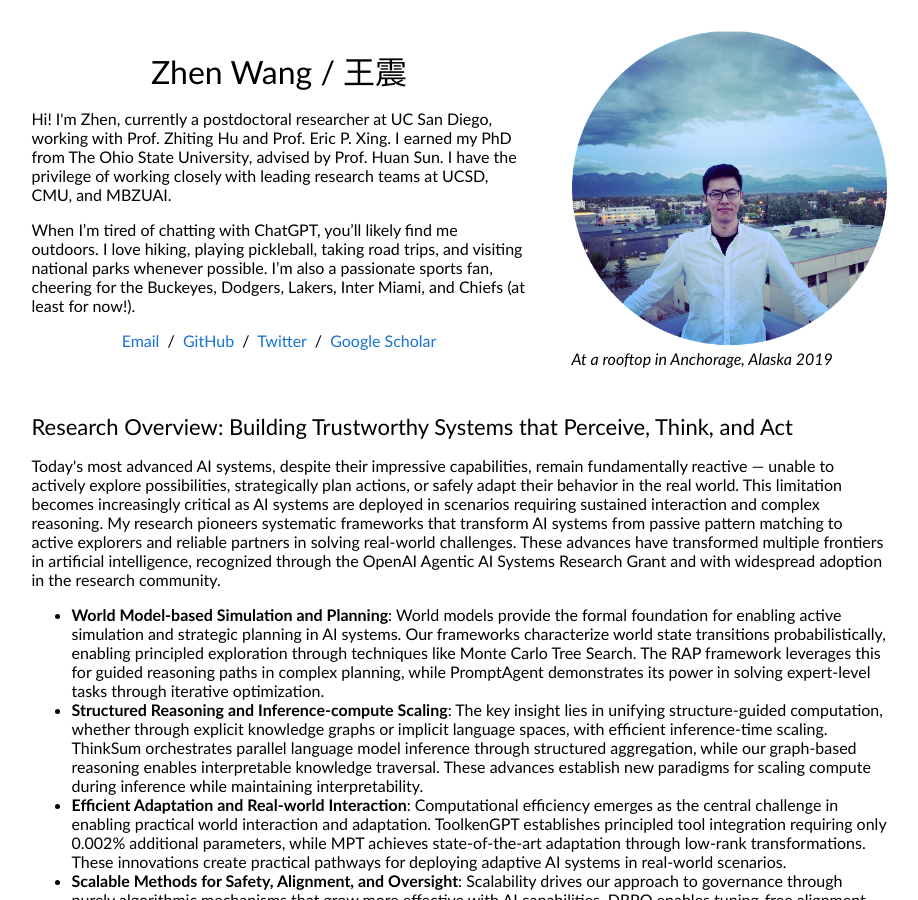
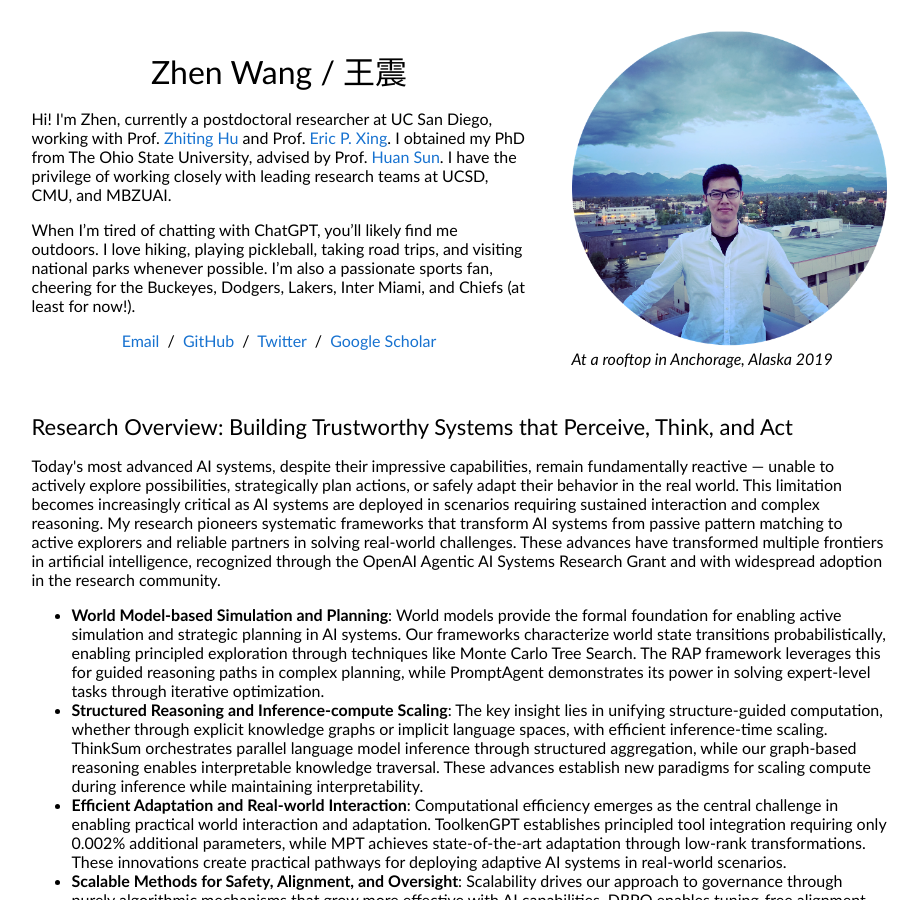
Before and after one commit to zhenwang9102/zhenwang9102.github.io, a Jekyll site: the page built from _posts/2019-06-02-venue.markdown, in a window 1280 px wide and 900 px high. Shown: the whole window, without its empty margins (181-1099 px from the left). Built offline with Jekyll 4.4.1, drawn with Linux system fonts in a browser that asks for light colours; some of the changed text lies outside the part shown.

Commit message:
Update default.html

```diff
--- a/_layouts/default.html
+++ b/_layouts/default.html
@@ -57,7 +57,7 @@
                 Zhen Wang / 王震
               </h1>
               <p>
-                Hi! I'm Zhen, currently a postdoctoral researcher at UC San Diego, working with Prof. Zhiting Hu and Prof. Eric P. Xing. I earned my PhD from The Ohio State University, advised by Prof. Huan Sun. I have the privilege of working closely with leading research teams at UCSD, CMU, and MBZUAI.
+                Hi! I'm Zhen, currently a postdoctoral researcher at UC San Diego, working with Prof. <a href="https://zhiting.ucsd.edu/">Zhiting Hu</a> and Prof. <a href="https://mbzuai.ac.ae/study/faculty/professor-eric-xing/">Eric P. Xing</a>. I obtained my PhD from The Ohio State University, advised by Prof. <a href="https://cse.osu.edu/people/sun.397">Huan Sun</a>. I have the privilege of working closely with leading research teams at UCSD, CMU, and MBZUAI.
               </p>
 
               <p>
@@ -90,7 +90,7 @@
               <h2>Research Overview: Building Trustworthy Systems that Perceive, Think, and Act</h2>
 
               <p>
-Today's most advanced AI systems, despite their impressive capabilities, remain fundamentally reactive — unable to actively explore possibilities, strategically plan actions, or safely adapt their behavior in the real world. This limitation becomes increasingly critical as AI systems are deployed in scenarios requiring sustained interaction and complex reasoning. My research pioneers systematic frameworks that transform AI systems from passive pattern matching to active explorers and reliable partners in solving real-world challenges. These advances have transformed multiple frontiers in artificial intelligence, recognized through the OpenAI Agentic AI Systems Research Grant and with widespread adoption in the research community.
+                Today's most advanced AI systems, despite their impressive capabilities, remain fundamentally reactive — unable to actively explore possibilities, strategically plan actions, or safely adapt their behavior in the real world. This limitation becomes increasingly critical as AI systems are deployed in scenarios requiring sustained interaction and complex reasoning. My research pioneers systematic frameworks that transform AI systems from passive pattern matching to active explorers and reliable partners in solving real-world challenges. These advances have transformed multiple frontiers in artificial intelligence, recognized through the OpenAI Agentic AI Systems Research Grant and with widespread adoption in the research community.
               </p>
               <ul>
                 <li>
```
Also changed, not shown: other parts of _layouts/default.html (+1 -1 lines).
